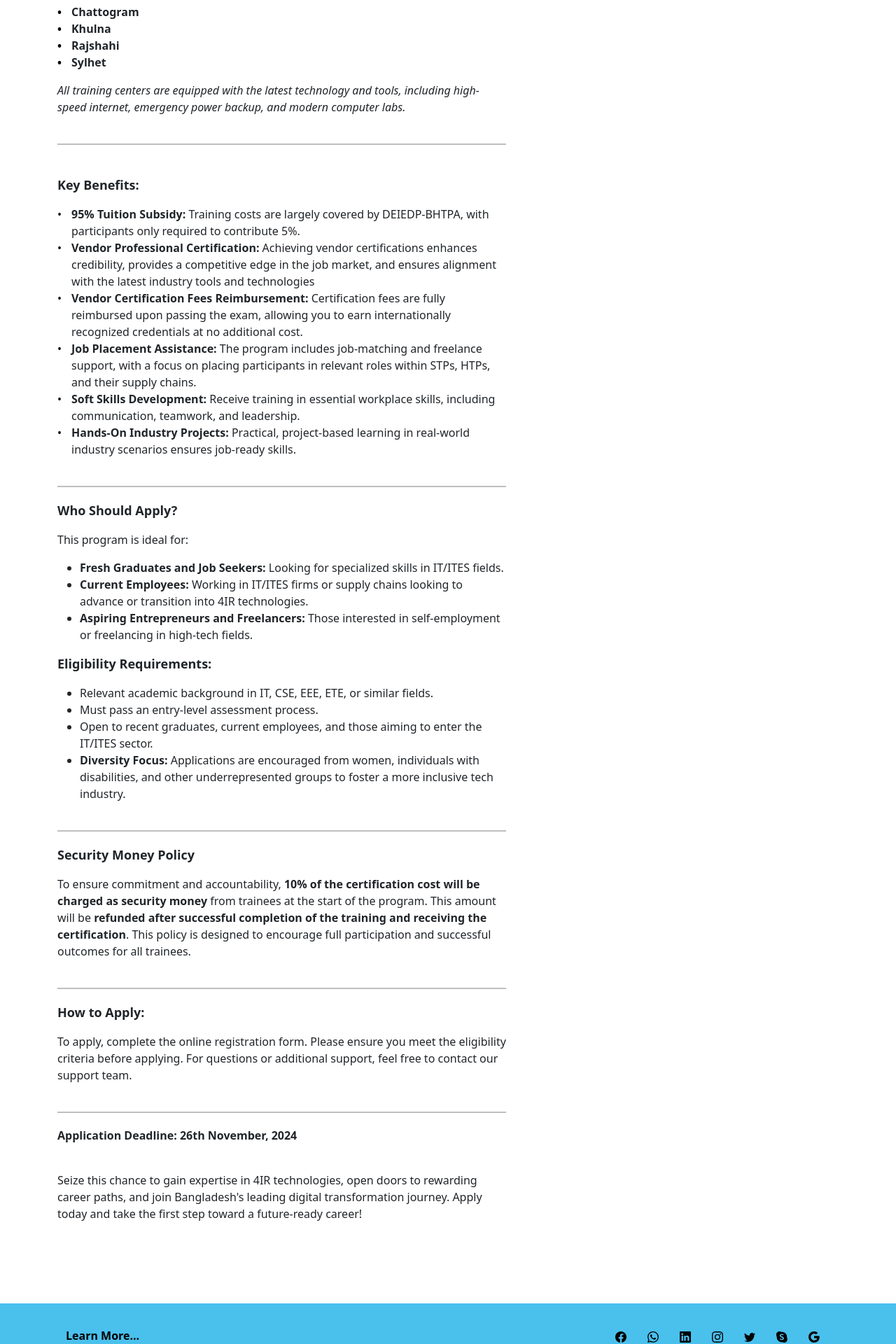
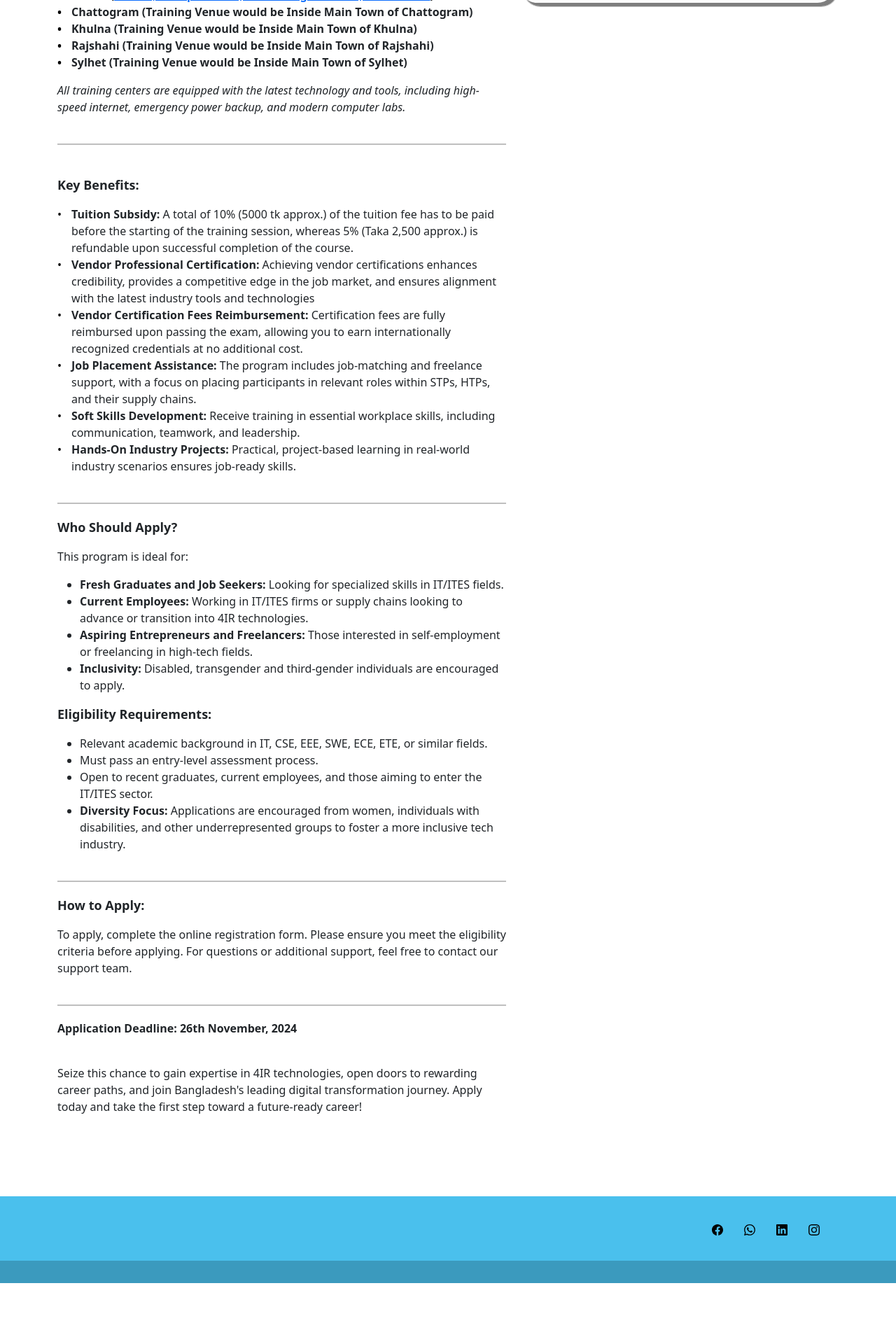
Before and after one commit to tamjidaWeb/4ir-training, a PHP site: page / in a window 1280 px wide. Shown: the part 2040-3960 px from the top of the page at 70% size. After the commit the page ends 3873 px from the top, so only its background shows below. Run offline with PHP 8.4, Linux system fonts and the light colour scheme.

Commit message:
Update index.php

```diff
--- a/index.php
+++ b/index.php
@@ -199,11 +199,11 @@
                         </p>
 
                         <ul class="custom-list">
-                            <li class="pclass">Dhaka</li>
-                            <li class="pclass">Chattogram</li>
-                            <li class="pclass">Khulna</li>
-                            <li class="pclass">Rajshahi</li>
-                            <li class="pclass">Sylhet</li>
+                            <li class="pclass">Dhaka (<a target="_blank" href="https://www.google.com/maps/dir//Level+9,+F+Haque+Tower,+107+Sonargaon+Road,+Dhaka+1205/@23.7479365,90.3102035,30331m/data=!3m1!1e3!4m8!4m7!1m0!1m5!1m1!1s0x3755b8bd757aaaab:0x8dab0992a43b1efc!2m2!1d90.3926051!2d23.7479583?entry=ttu&g_ep=EgoyMDI0MTExOC4wIKXMDSoASAFQAw%3D%3D">Level 9, F Haque Tower, 107 Sonargaon Road, Dhaka 1205</a>)</li>
+                            <li class="pclass">Chattogram (Training Venue would be Inside Main Town of Chattogram)</li>
+                            <li class="pclass">Khulna (Training Venue would be Inside Main Town of Khulna)</li>
+                            <li class="pclass">Rajshahi (Training Venue would be Inside Main Town of Rajshahi)</li>
+                            <li class="pclass">Sylhet (Training Venue would be Inside Main Town of Sylhet)</li>
                         </ul>
 
                         <p id="italic">
@@ -220,10 +220,8 @@
 
                         <ul class="custom-list">
                             <li>
-                                <span class="pclass">95% Tuition Subsidy:</span>
-                                Training costs are largely covered by
-                                DEIEDP-BHTPA, with participants only
-                                required to contribute 5%.
+                                <span class="pclass">Tuition Subsidy:</span>
+                                A total of 10% (5000 tk approx.) of the tuition fee has to be paid before the starting of the training session, whereas 5% (Taka 2,500 approx.) is refundable upon successful completion of the course.
                             </li>
 
                             <li>
@@ -279,6 +277,11 @@
                                 Those interested in self-employment or
                                 freelancing in high-tech fields.
                             </li>
+
+                            <li>
+                                <span class="pclass">Inclusivity:</span>
+                                Disabled, transgender and third-gender individuals are encouraged to apply.
+                            </li>
                         </ul>
 
                         <p class="pclass" id="eligibility">
@@ -287,7 +290,7 @@
                         <ul>
                             <li>
                                 Relevant academic background in IT, CSE,
-                                EEE, ETE, or similar fields.
+                                EEE, SWE, ECE, ETE, or similar fields.
                             </li>
                             <li>
                                 Must pass an entry-level assessment process.
@@ -307,15 +310,15 @@
                             </li>
                         </ul>
 
-                        <hr/>
+                        <!--<hr/>-->
 
-                        <p class="pclass" id="how">Security Money Policy</p>
-                        <p>
-                            To ensure commitment and accountability, <b>10% of the certification cost will be charged as security money</b> from trainees at the start of the
-                            program. This
-                            amount will be <b>refunded after successful completion of the training and receiving the certification</b>. This policy is designed to encourage full
-                            participation and successful outcomes for all trainees.
-                        </p>
+                        <!--<p class="pclass" id="how">Security Money Policy</p>-->
+                        <!--<p>-->
+                        <!--    To ensure commitment and accountability, <b>10% of the certification cost will be charged as security money</b> from trainees at the start of the-->
+                        <!--    program. This-->
+                        <!--    amount will be <b>refunded after successful completion of the training and receiving the certification</b>. This policy is designed to encourage full-->
+                        <!--    participation and successful outcomes for all trainees.-->
+                        <!--</p>-->
 
                         <hr/>
 
@@ -426,6 +429,7 @@
                                 />
                                 <label class="custom-control-label" for="male">Male</label>
                             </div>
+
                             <div class="custom-radio">
                                 <input
                                         type="radio"
@@ -439,6 +443,22 @@
                                         class="custom-control-label"
                                         for="female"
                                 >Female</label
+                                >
+                            </div>
+
+                            <div class="custom-radio">
+                                <input
+                                        type="radio"
+                                        name="gender"
+                                        value="other"
+                                        class="custom-control-input"
+                                        id="other"
+                                        required
+                                />
+                                <label
+                                        class="custom-control-label"
+                                        for="other"
+                                >Others</label
                                 >
                             </div>
                         </div>
@@ -675,7 +695,7 @@
 
                     <div class="row">
                         <div class="col-6" id="spanid">
-                            <p> Learn More...</p>
+                            <!--<p> Learn More...</p>-->
                         </div>
 
                         <div class="col-6">
@@ -736,48 +756,48 @@
                                     </a>
                                 </li>
 
-                                <li class="li-li">
-                                    <a href="https://x.com/wiztecbd" target="_blank">
-                                        <!-- Twitter -->
-                                        <svg
-                                                xmlns="http://www.w3.org/2000/svg"
-                                                width="16"
-                                                height="16"
-                                                fill="currentColor"
-                                                class="bi bi-twitter"
-                                                viewBox="0 0 16 16"
-                                        >
-                                            <path d="M5.026 15c6.038 0 9.341-5.003 9.341-9.334q.002-.211-.006-.422A6.7 6.7 0 0 0 16 3.542a6.7 6.7 0 0 1-1.889.518 3.3 3.3 0 0 0 1.447-1.817 6.5 6.5 0 0 1-2.087.793A3.286 3.286 0 0 0 7.875 6.03a9.32 9.32 0 0 1-6.767-3.429 3.29 3.29 0 0 0 1.018 4.382A3.3 3.3 0 0 1 .64 6.575v.045a3.29 3.29 0 0 0 2.632 3.218 3.2 3.2 0 0 1-.865.115 3 3 0 0 1-.614-.057 3.28 3.28 0 0 0 3.067 2.277A6.6 6.6 0 0 1 .78 13.58a6 6 0 0 1-.78-.045A9.34 9.34 0 0 0 5.026 15"/>
-                                        </svg>
-                                    </a>
-                                </li>
+                                <!--<li class="li-li">-->
+                                <!--    <a href="https://x.com/wiztecbd" target="_blank">-->
+                                <!-- Twitter -->
+                                <!--        <svg-->
+                                <!--                xmlns="http://www.w3.org/2000/svg"-->
+                                <!--                width="16"-->
+                                <!--                height="16"-->
+                                <!--                fill="currentColor"-->
+                                <!--                class="bi bi-twitter"-->
+                                <!--                viewBox="0 0 16 16"-->
+                                <!--        >-->
+                                <!--            <path d="M5.026 15c6.038 0 9.341-5.003 9.341-9.334q.002-.211-.006-.422A6.7 6.7 0 0 0 16 3.542a6.7 6.7 0 0 1-1.889.518 3.3 3.3 0 0 0 1.447-1.817 6.5 6.5 0 0 1-2.087.793A3.286 3.286 0 0 0 7.875 6.03a9.32 9.32 0 0 1-6.767-3.429 3.29 3.29 0 0 0 1.018 4.382A3.3 3.3 0 0 1 .64 6.575v.045a3.29 3.29 0 0 0 2.632 3.218 3.2 3.2 0 0 1-.865.115 3 3 0 0 1-.614-.057 3.28 3.28 0 0 0 3.067 2.277A6.6 6.6 0 0 1 .78 13.58a6 6 0 0 1-.78-.045A9.34 9.34 0 0 0 5.026 15"/>-->
+                                <!--        </svg>-->
+                                <!--    </a>-->
+                                <!--</li>-->
 
-                                <li class="li-li">
-                                    <a href="https://join.skype.com/invite/ti82mbuKUXO9" target="_blank">
-                                        <!-- skype -->
-                                        <svg xmlns="http://www.w3.org/2000/svg" width="16" height="16" fill="currentColor" class="bi bi-skype" viewBox="0 0 16 16">
-                                            <path d="M4.671 0c.88 0 1.733.247 2.468.702a7.42 7.42 0 0 1 6.02 2.118 7.37 7.37 0 0 1 2.167 5.215q0 .517-.072 1.026a4.66 4.66 0 0 1 .6 2.281 4.64 4.64 0 0 1-1.37 3.294A4.67 4.67 0 0 1 11.18 16c-.84 0-1.658-.226-2.37-.644a7.42 7.42 0 0 1-6.114-2.107A7.37 7.37 0 0 1 .529 8.035q0-.545.08-1.081a4.644 4.644 0 0 1 .76-5.59A4.68 4.68 0 0 1 4.67 0zm.447 7.01c.18.309.43.572.729.769a7 7 0 0 0 1.257.653q.737.308 1.145.523c.229.112.437.264.615.448.135.142.21.331.21.528a.87.87 0 0 1-.335.723c-.291.196-.64.289-.99.264a2.6 2.6 0 0 1-1.048-.206 11 11 0 0 1-.532-.253 1.3 1.3 0 0 0-.587-.15.72.72 0 0 0-.501.176.63.63 0 0 0-.195.491.8.8 0 0 0 .148.482 1.2 1.2 0 0 0 .456.354 5.1 5.1 0 0 0 2.212.419 4.6 4.6 0 0 0 1.624-.265 2.3 2.3 0 0 0 1.08-.801c.267-.39.402-.855.386-1.327a2.1 2.1 0 0 0-.279-1.101 2.5 2.5 0 0 0-.772-.792A7 7 0 0 0 8.486 7.3a1 1 0 0 0-.145-.058 18 18 0 0 1-1.013-.447 1.8 1.8 0 0 1-.54-.387.73.73 0 0 1-.2-.508.8.8 0 0 1 .385-.723 1.76 1.76 0 0 1 .968-.247c.26-.003.52.03.772.096q.412.119.802.293c.105.049.22.075.336.076a.6.6 0 0 0 .453-.19.7.7 0 0 0 .18-.496.72.72 0 0 0-.17-.476 1.4 1.4 0 0 0-.556-.354 3.7 3.7 0 0 0-.708-.183 6 6 0 0 0-1.022-.078 4.5 4.5 0 0 0-1.536.258 2.7 2.7 0 0 0-1.174.784 1.9 1.9 0 0 0-.45 1.287c-.01.37.076.736.25 1.063"/>
-                                        </svg>
-                                    </a>
-                                </li>
+                                <!--<li class="li-li">-->
+                                <!--    <a href="https://join.skype.com/invite/ti82mbuKUXO9" target="_blank">-->
+                                <!-- skype -->
+                                <!--        <svg xmlns="http://www.w3.org/2000/svg" width="16" height="16" fill="currentColor" class="bi bi-skype" viewBox="0 0 16 16">-->
+                                <!--            <path d="M4.671 0c.88 0 1.733.247 2.468.702a7.42 7.42 0 0 1 6.02 2.118 7.37 7.37 0 0 1 2.167 5.215q0 .517-.072 1.026a4.66 4.66 0 0 1 .6 2.281 4.64 4.64 0 0 1-1.37 3.294A4.67 4.67 0 0 1 11.18 16c-.84 0-1.658-.226-2.37-.644a7.42 7.42 0 0 1-6.114-2.107A7.37 7.37 0 0 1 .529 8.035q0-.545.08-1.081a4.644 4.644 0 0 1 .76-5.59A4.68 4.68 0 0 1 4.67 0zm.447 7.01c.18.309.43.572.729.769a7 7 0 0 0 1.257.653q.737.308 1.145.523c.229.112.437.264.615.448.135.142.21.331.21.528a.87.87 0 0 1-.335.723c-.291.196-.64.289-.99.264a2.6 2.6 0 0 1-1.048-.206 11 11 0 0 1-.532-.253 1.3 1.3 0 0 0-.587-.15.72.72 0 0 0-.501.176.63.63 0 0 0-.195.491.8.8 0 0 0 .148.482 1.2 1.2 0 0 0 .456.354 5.1 5.1 0 0 0 2.212.419 4.6 4.6 0 0 0 1.624-.265 2.3 2.3 0 0 0 1.08-.801c.267-.39.402-.855.386-1.327a2.1 2.1 0 0 0-.279-1.101 2.5 2.5 0 0 0-.772-.792A7 7 0 0 0 8.486 7.3a1 1 0 0 0-.145-.058 18 18 0 0 1-1.013-.447 1.8 1.8 0 0 1-.54-.387.73.73 0 0 1-.2-.508.8.8 0 0 1 .385-.723 1.76 1.76 0 0 1 .968-.247c.26-.003.52.03.772.096q.412.119.802.293c.105.049.22.075.336.076a.6.6 0 0 0 .453-.19.7.7 0 0 0 .18-.496.72.72 0 0 0-.17-.476 1.4 1.4 0 0 0-.556-.354 3.7 3.7 0 0 0-.708-.183 6 6 0 0 0-1.022-.078 4.5 4.5 0 0 0-1.536.258 2.7 2.7 0 0 0-1.174.784 1.9 1.9 0 0 0-.45 1.287c-.01.37.076.736.25 1.063"/>-->
+                                <!--        </svg>-->
+                                <!--    </a>-->
+                                <!--</li>-->
 
-                                <li class="li-li">
-                                    <a href="https://wiztecbd.com/" target="_blank">
-                                        <!-- Google -->
-                                        <svg
-                                                xmlns="http://www.w3.org/2000/svg"
-                                                width="16"
-                                                height="16"
-                                                fill="currentColor"
-                                                class="bi bi-google"
-                                                viewBox="0 0 16 16"
-                                        >
-                                            <path
-                                                    d="M15.545 6.558a9.4 9.4 0 0 1 .139 1.626c0 2.434-.87 4.492-2.384 5.885h.002C11.978 15.292 10.158 16 8 16A8 8 0 1 1 8 0a7.7 7.7 0 0 1 5.352 2.082l-2.284 2.284A4.35 4.35 0 0 0 8 3.166c-2.087 0-3.86 1.408-4.492 3.304a4.8 4.8 0 0 0 0 3.063h.003c.635 1.893 2.405 3.301 4.492 3.301 1.078 0 2.004-.276 2.722-.764h-.003a3.7 3.7 0 0 0 1.599-2.431H8v-3.08z"
-                                            />
-                                        </svg>
-                                    </a>
-                                </li>
+                                <!--<li class="li-li">-->
+                                <!--    <a href="https://wiztecbd.com/" target="_blank">-->
+                                <!-- Google -->
+                                <!--        <svg-->
+                                <!--                xmlns="http://www.w3.org/2000/svg"-->
+                                <!--                width="16"-->
+                                <!--                height="16"-->
+                                <!--                fill="currentColor"-->
+                                <!--                class="bi bi-google"-->
+                                <!--                viewBox="0 0 16 16"-->
+                                <!--        >-->
+                                <!--            <path-->
+                                <!--                    d="M15.545 6.558a9.4 9.4 0 0 1 .139 1.626c0 2.434-.87 4.492-2.384 5.885h.002C11.978 15.292 10.158 16 8 16A8 8 0 1 1 8 0a7.7 7.7 0 0 1 5.352 2.082l-2.284 2.284A4.35 4.35 0 0 0 8 3.166c-2.087 0-3.86 1.408-4.492 3.304a4.8 4.8 0 0 0 0 3.063h.003c.635 1.893 2.405 3.301 4.492 3.301 1.078 0 2.004-.276 2.722-.764h-.003a3.7 3.7 0 0 0 1.599-2.431H8v-3.08z"-->
+                                <!--            />-->
+                                <!--        </svg>-->
+                                <!--    </a>-->
+                                <!--</li>-->
                             </ul>
                         </div>
                     </div>
```
